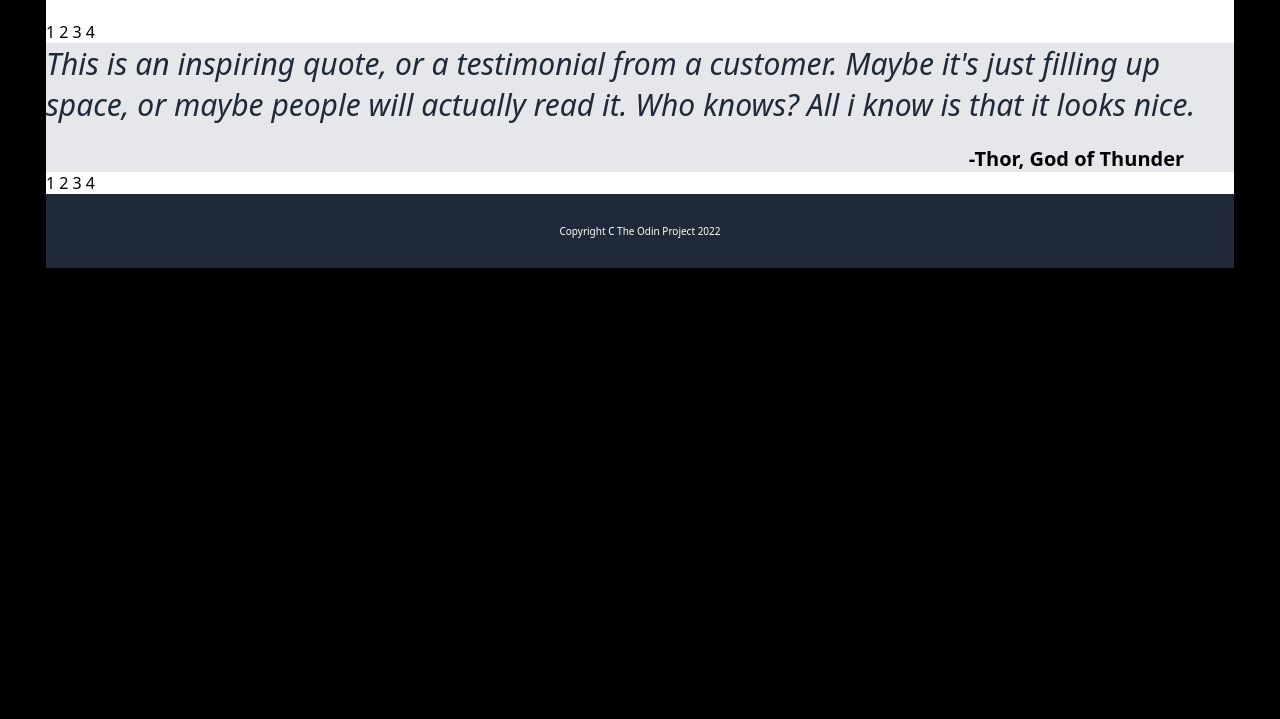
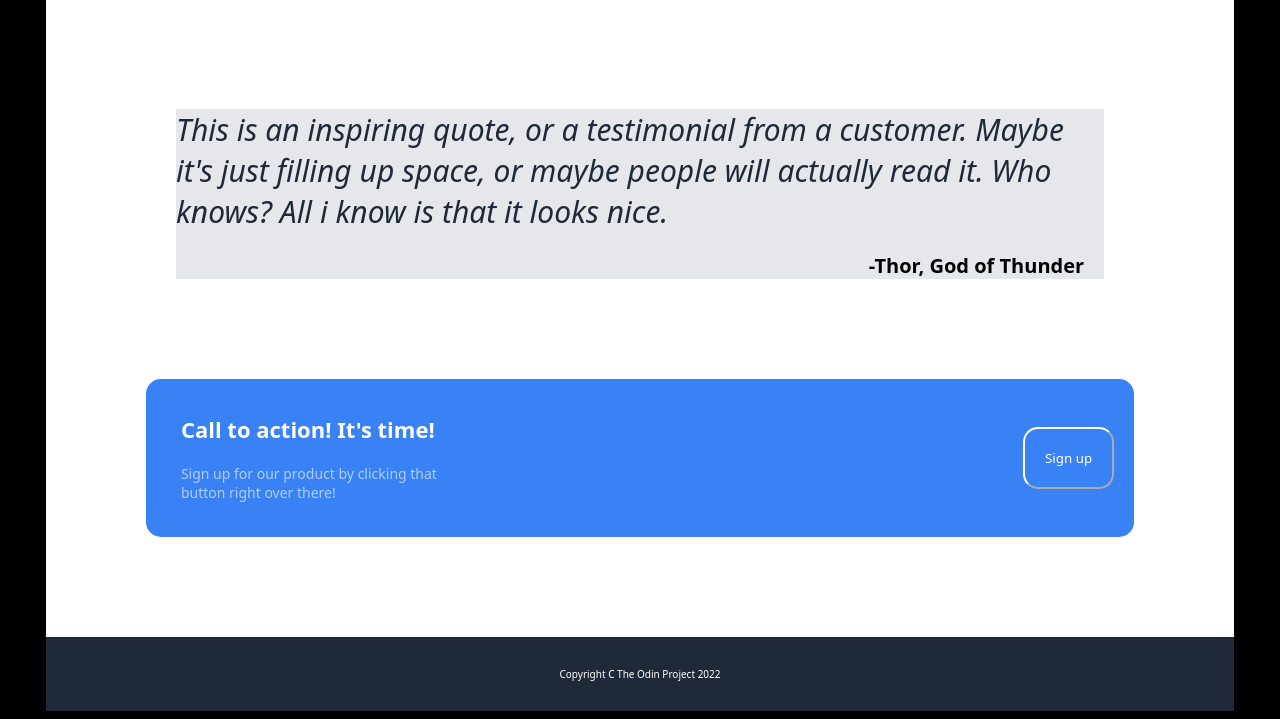
Before and after one commit to GCanet/odin-landing-page, a plain HTML site: page index.html in a window 1280 px wide. Shown: the part 633-1352 px from the top of the page. Before the commit the page ends 909 px from the top, so only its background shows below. Drawn offline with Linux system fonts and the light colour scheme.

Commit message:
added call banner

```diff
--- a/index.html
+++ b/index.html
@@ -24,7 +24,7 @@
                 <h1 class="tituloheader">This website is awesome</h1>
                 <div class="subtext">This website has some subtext that goes here under the main tytle.
                 It's a smaller font and the color is lower contrast</div>
-                <button>Sign Up</button>
+                <button class="headerbutton">Sign Up</button>
             </div>
             <div  class="rightheader">
                 <img src="" alt="placeholder image">
@@ -34,10 +34,18 @@
     <div class="container">
         <h1 class="titulocontainer">Some random information.</h1>
         <div class="cuatrefotos">
-            1
-            2
-            3
-            4
+            <div class="nietouno"></div>
+                <img>
+                <div class="subtextdos"></div>
+            <div class="nietodos"></div>
+                <img>
+                <div class="subtextdos"></div>
+            <div class="nietotres"></div>
+                <img>
+                <div class="subtextdos"></div>
+            <div class="nietocuatro"></div>
+                <img>
+                <div class="subtextdos"></div>
         </div>
         <div class="citathor">
             <div class="citatexto">This is an inspiring quote, or a testimonial from
@@ -46,15 +54,16 @@
             <div class="citanombre">-Thor, God of Thunder</div>
         </div>
         <div class="callbanner">
-            1
-            2
-            3
-            4
+            <div class="callcard">
+                <div class="titulocall">Call to action! It's time!</div>
+                <div class="subtextocall">Sign up for our product by clicking
+                    that button right over there!</div>
+            </div>
+            <button class="callbutton">Sign up</button>
         </div>
     </div>
     <div class="footer">
         <div class="footertext">Copyright C The Odin Project 2022</div>
     </div>
-
 </body>
 </html>
--- a/style.css
+++ b/style.css
@@ -65,7 +65,7 @@ a {
     margin: 15px;
 }
 
-button {
+.headerbutton {
     color: #F9FAF8;
     margin-top: 10px;
     padding: 5px;
@@ -120,7 +120,7 @@ body {
     font-size: 20px;
     font-weight: bolder;
     align-self: flex-end;
-    margin-right: 50px;
+    margin-right: 20px;
     margin-top: 20px;
 }
 
@@ -129,4 +129,49 @@ body {
     justify-content: center;
     flex-direction: column;
     background-color: #E5E7EB;
+    margin-left: 130px;
+    margin-right: 130px;
 }
+
+.callbutton {
+    background-color: #3882f6;
+    color: white;
+    border: 1;
+    margin: 0;
+    padding: 20px;
+    border-color: white;
+    align-self: center;
+    justify-content: center;
+    align-items: center;
+    border-radius: 15px;
+}
+
+.titulocall {
+    font-weight: bolder;
+    font-size: 22px;
+    color: white;
+    margin-bottom: 20px;
+    margin-top: 15px;
+    margin-left: 15px;
+}
+
+.subtextocall {
+    font-size: 14px;
+    opacity: 60%;
+    margin-bottom: 15px;
+    margin-left: 15px;
+    color: white;
+}
+
+.callbanner {
+    display: flex;
+    background-color: #3882f6;
+    margin: 100px;
+    padding: 20px;
+    justify-content: space-between;
+    border-radius: 15px;
+}
+
+.callcard {
+    max-width: 300px;
+}
```
